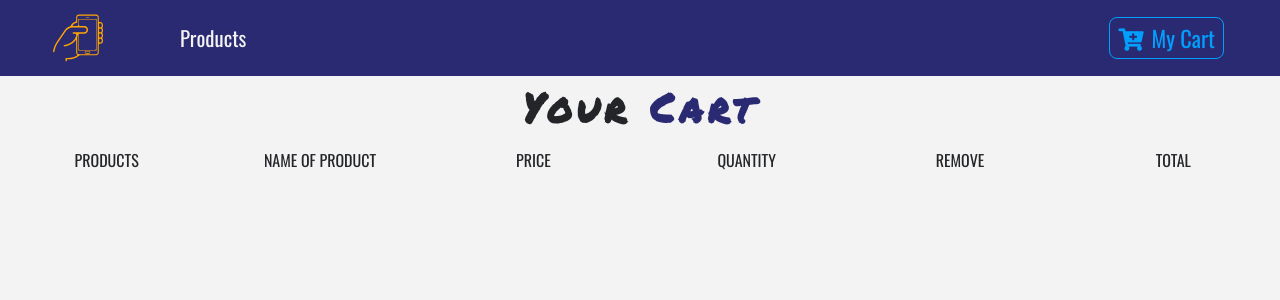
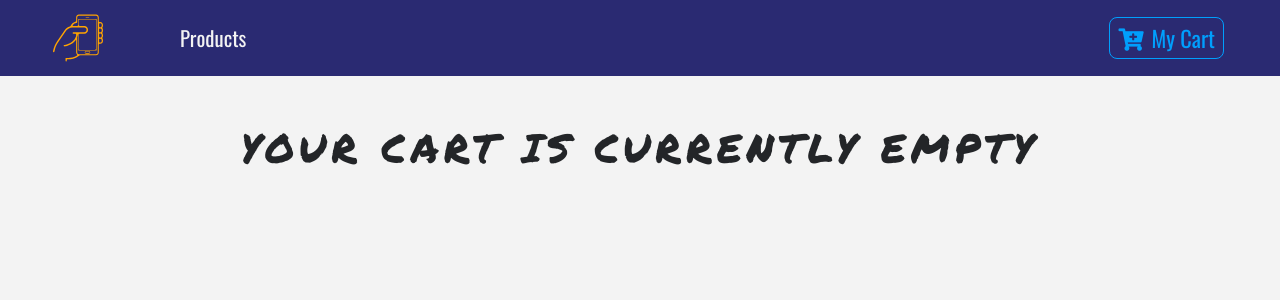
Before and after one commit to SashaSohrabi/react-eCommerce-app, a React (Create React App) app: page /cart in a window 1280 px wide. Shown: the top 300 px of the page. Built offline with nearby package versions, Linux system fonts and the light colour scheme.

Commit message:
CartList component.

```diff
--- a/src/components/Cart/Cart.js
+++ b/src/components/Cart/Cart.js
@@ -1,13 +1,28 @@
 import React, { Component } from "react";
 import Title from "../Title";
 import CartColumns from "./CartColumns";
+import EmptyCart from "./EmptyCart";
+import { ProductConsumer } from "../../context";
 
 class Cart extends Component {
   render() {
     return (
       <section>
-        <Title name="your" title="cart" />
-        <CartColumns />
+        <ProductConsumer>
+          {value => {
+            const { cart } = value;
+            if (cart.length > 0) {
+              return (
+                <React.Fragment>
+                  <Title name="your" title="cart" />
+                  <CartColumns />
+                </React.Fragment>
+              );
+            } else {
+              return <EmptyCart />;
+            }
+          }}
+        </ProductConsumer>
       </section>
     );
   }
```
Also changed, not shown: src/components/Cart/CartList.js (added, +7 -0 lines).
